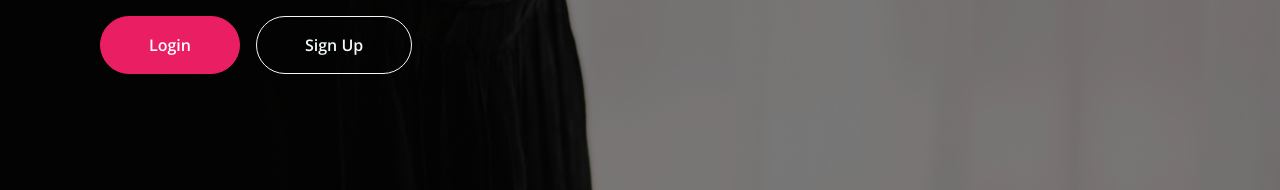
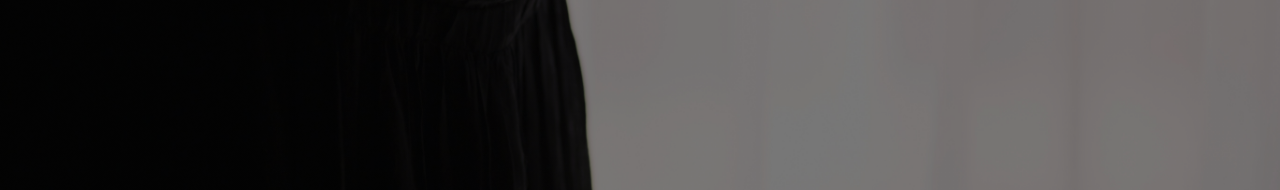
Before and after one commit to Rdpannn/healthy-mom, a plain HTML site: page index.html in a window 1280 px wide. Shown: the part 610-800 px from the top of the page. Drawn offline with nearby package versions, Linux system fonts and the light colour scheme; a script that the page names is missing; a web font is replaced by a local one.

Commit message:
feat: hide hero buttons when logged in

```diff
--- a/index.html
+++ b/index.html
@@ -198,20 +198,6 @@
                     menyusui.
                   </p>
                   <!-- In Slide 1 -->
-                  <div id="hero-auth-buttons-2" class="d-flex gap-3 mt-4">
-                    <a
-                      href="#"
-                      id="login-btn-hero-2"
-                      class="btn btn-primary rounded-pill flex-shrink-0 py-3 px-5 me-2"
-                      >Login</a
-                    >
-                    <a
-                      href="#"
-                      id="signup-btn-hero-2"
-                      class="btn btn-outline-light rounded-pill flex-shrink-0 py-3 px-5 ms-2"
-                      >Sign Up</a
-                    >
-                  </div>
                 </div>
               </div>
             </div>
@@ -243,23 +229,6 @@
                     hiburan edukatif melalui Melody Motion.
                   </p>
                   <!-- In Slide 2 -->
-                  <div
-                    id="hero-auth-buttons-2"
-                    class="carousel-caption-2-content-btn fadeInRight animated"
-                  >
-                    <a
-                      href="#"
-                      id="login-btn-hero-2"
-                      class="btn btn-primary rounded-pill flex-shrink-0 py-3 px-5 me-2"
-                      >Login</a
-                    >
-                    <a
-                      href="#"
-                      id="signup-btn-hero-2"
-                      class="btn btn-outline-light rounded-pill flex-shrink-0 py-3 px-5 ms-2"
-                      >Sign Up</a
-                    >
-                  </div>
                 </div>
               </div>
             </div>
```
